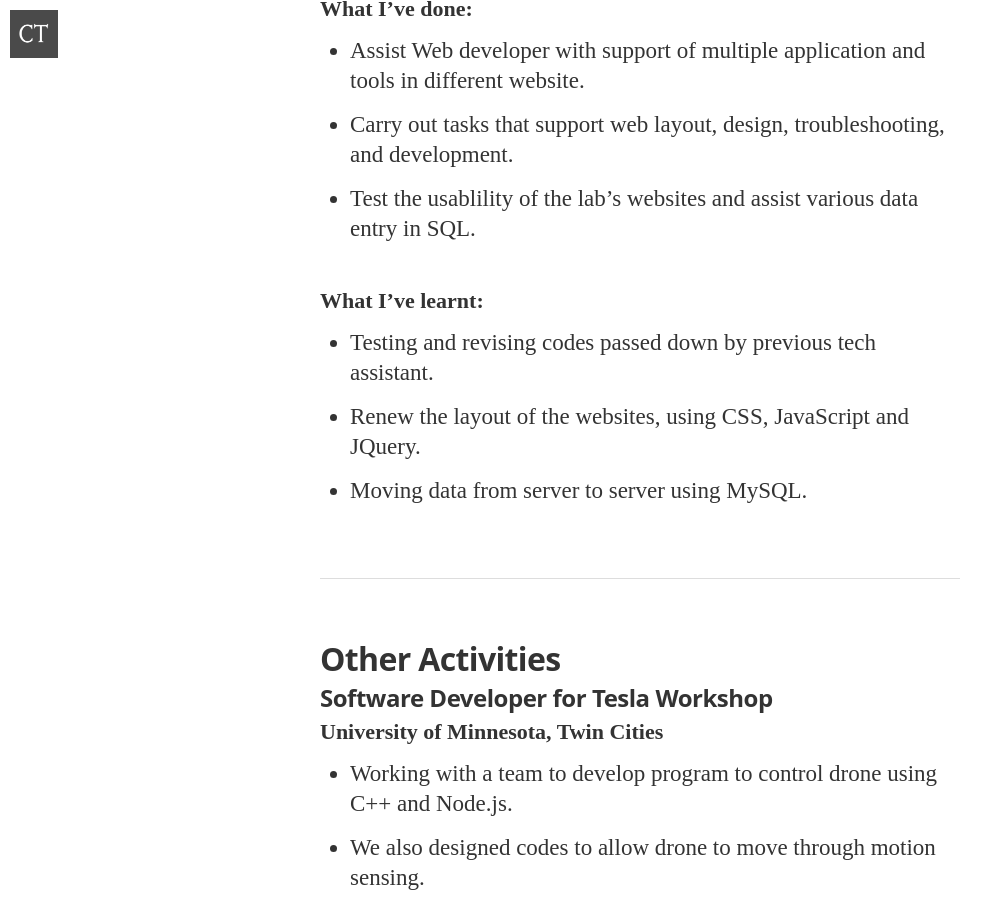
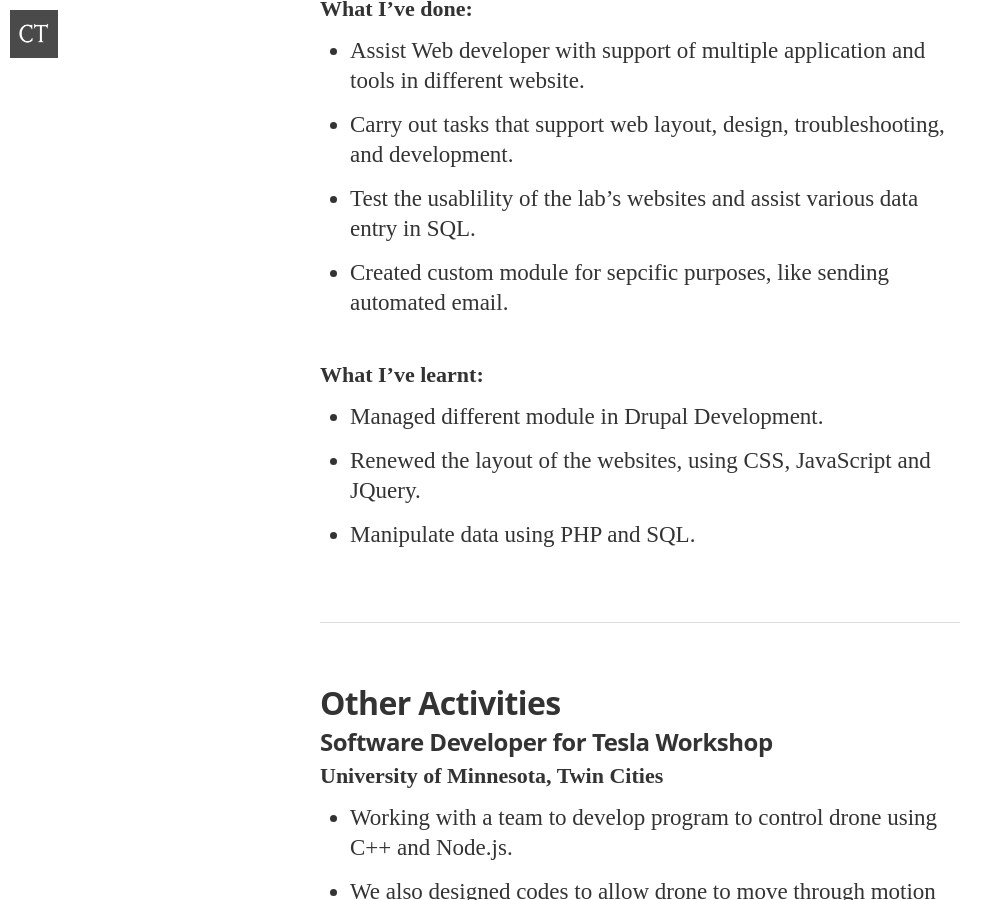
Before and after one commit to clementpeihengtan/clement-tph, a Jekyll site: the page built from resume.md, in a window 1280 px wide and 900 px high, scrolled down 1275 px. Shown: the whole window, without its empty margins (0-997 px from the left). Built offline with Jekyll 4.4.1, drawn with Linux system fonts in a browser that asks for light colours; nearby versions of some CDN libraries; some web fonts are replaced.

Commit message:
Update resume.md

```diff
--- a/resume.md
+++ b/resume.md
@@ -41,12 +41,13 @@ Besides coding, I also do some photo editing and design using Adobe Photoshop CS
 * Assist Web developer with support of multiple application and tools in different website.
 * Carry out tasks that support web layout, design, troubleshooting, and development.
 * Test the usablility of the lab's websites and assist various data entry in SQL.
+* Created custom module for sepcific purposes, like sending automated email.
 
 **What I've learnt:**
 
-* Testing and revising codes passed down by previous tech assistant.
-* Renew the layout of the websites, using CSS, JavaScript and JQuery.
-* Moving data from server to server using MySQL.
+* Managed different module in Drupal Development.
+* Renewed the layout of the websites, using CSS, JavaScript and JQuery.
+* Manipulate data using PHP and SQL.
 
 -------------
 
```
